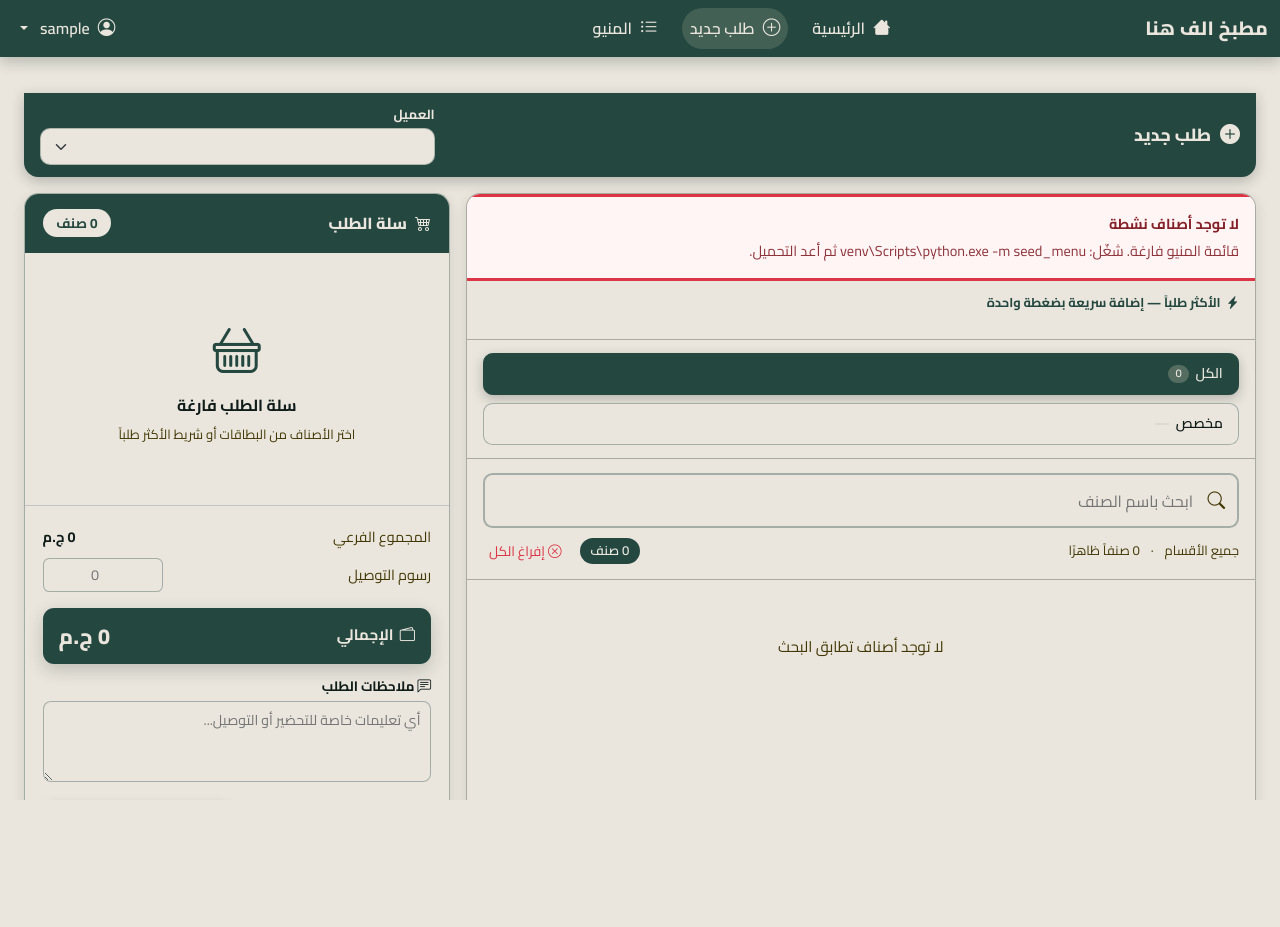
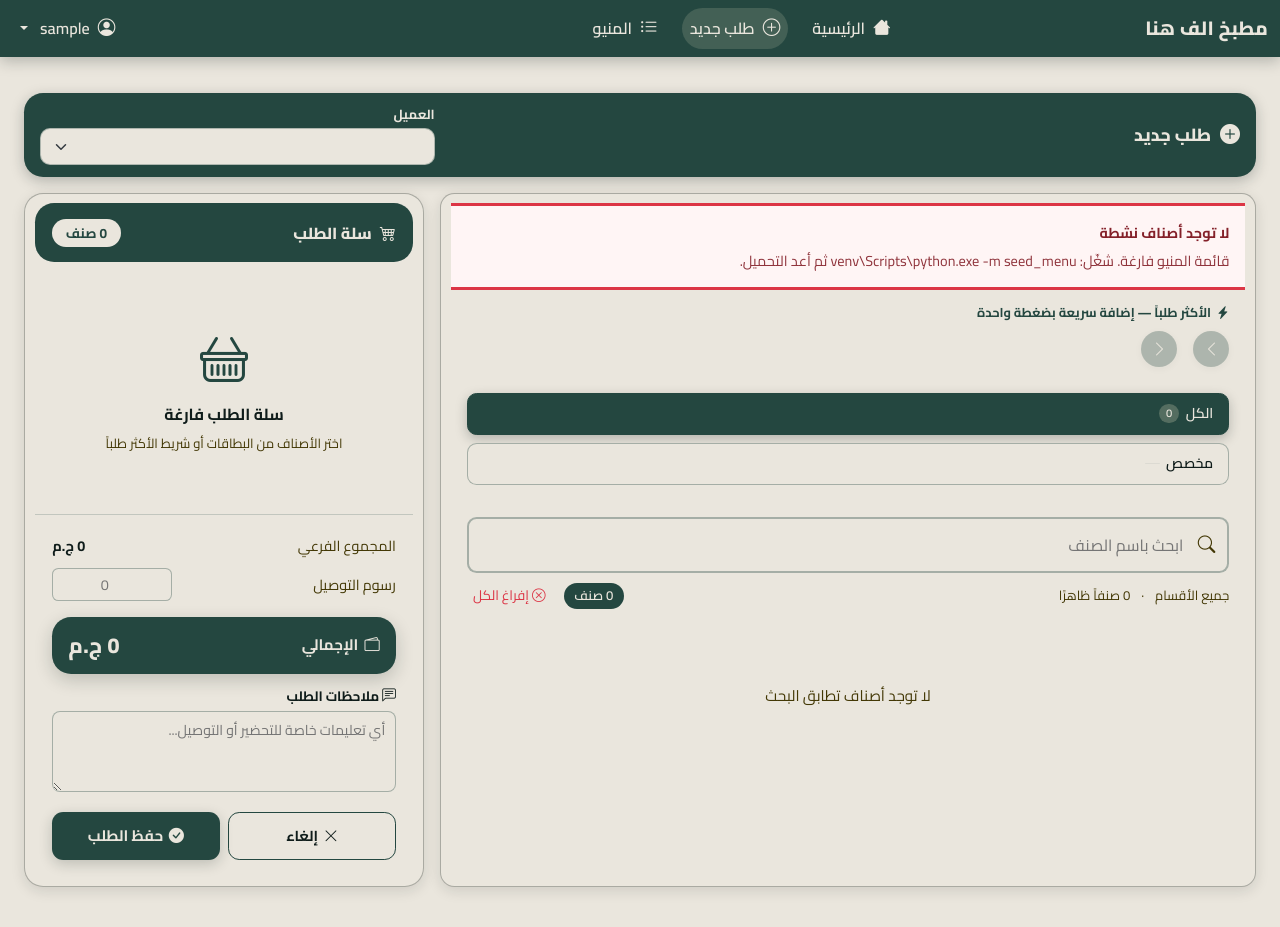
Before and after one commit to Fo2shh/alf_hana, a Django app: page /orders/create/ in a window 1280 px wide. Before the commit the page ends 800 px from the top, so only its background shows below. Run offline with Django 5.2, Linux system fonts and the light colour scheme; the visitor is signed in with stand-in values (Sample User, id 1); data that the repository does not hold is empty; some libraries are stand-ins or nearby versions.

Commit message:
good coffe fix

```diff
--- a/orders/templates/orders/order_form.html
+++ b/orders/templates/orders/order_form.html
@@ -102,11 +102,16 @@
                             <i class="bi bi-lightning-charge-fill"></i>
                             الأكثر طلباً — إضافة سريعة بضغطة واحدة
                         </div>
-                        <div class="quick-strip-list" id="quickList"></div>
+                        <div class="quick-strip-container">
+                            <button type="button" class="quick-strip-nav-btn" id="quickStripPrev" disabled>
+                                <i class="bi bi-chevron-left"></i>
+                            </button>
+                            <div class="quick-strip-list" id="quickList"></div>
+                            <button type="button" class="quick-strip-nav-btn" id="quickStripNext">
+                                <i class="bi bi-chevron-right"></i>
+                            </button>
+                        </div>
                     </div>
-
-                    <!-- TABS -->
-                    <div class="tab-bar" id="categoryTabs" role="tablist"></div>
 
                     <!-- SEARCH -->
                     <div class="picker-search">
@@ -130,6 +135,9 @@
                             </div>
                         </div>
                     </div>
+
+                    <!-- TABS -->
+                    <div class="tab-bar" id="categoryTabs" role="tablist"></div>
 
                     <!-- GRID -->
                     <div class="grid-wrap">
@@ -452,7 +460,50 @@
             chip.querySelector('.chip-price').textContent = it.p > 0 ? it.p + ' ج.م' : 'حسب الوزن';
             list.appendChild(chip);
         });
+
+        // Update button states
+        updateQuickStripButtons();
     }
+
+    function updateQuickStripButtons() {
+        const list = document.getElementById('quickList');
+        const prevBtn = document.getElementById('quickStripPrev');
+        const nextBtn = document.getElementById('quickStripNext');
+
+        if (prevBtn && nextBtn) {
+            // In RTL, the logic is reversed
+            const isAtStart = Math.abs(list.scrollLeft) < 1;
+            const isAtEnd = Math.abs(list.scrollLeft + list.clientWidth - list.scrollWidth) < 1;
+
+            prevBtn.disabled = isAtStart;
+            nextBtn.disabled = isAtEnd;
+        }
+    }
+
+    // Setup quick strip navigation
+    document.addEventListener('DOMContentLoaded', function() {
+        const prevBtn = document.getElementById('quickStripPrev');
+        const nextBtn = document.getElementById('quickStripNext');
+        const list = document.getElementById('quickList');
+
+        if (prevBtn && nextBtn && list) {
+            prevBtn.addEventListener('click', function() {
+                const firstItem = list.firstElementChild;
+                if (firstItem) {
+                    firstItem.scrollIntoView({ behavior: 'smooth', block: 'nearest', inline: 'start' });
+                }
+            });
+
+            nextBtn.addEventListener('click', function() {
+                const lastItem = list.lastElementChild;
+                if (lastItem) {
+                    lastItem.scrollIntoView({ behavior: 'smooth', block: 'nearest', inline: 'end' });
+                }
+            });
+
+            list.addEventListener('scroll', updateQuickStripButtons);
+        }
+    });
 
     function renderTabs() {
         const cats = uniqueCategories();
--- a/static/css/pos.css
+++ b/static/css/pos.css
@@ -13,9 +13,21 @@
 }
 
 /* ---- Page scaffold ---- */
-html, body { height: 100%; }
+html, body {
+    min-height: 100%;
+    overflow-x: hidden;
+}
 
-body { background: var(--cream); }
+body {
+    background: var(--cream);
+    overflow-y: auto;
+}
+
+.page-wrapper {
+    max-width: 1900px;
+    margin: 0 auto;
+    padding: 0.75rem 0.75rem var(--cashier-gap);
+}
 
 .page-wrapper {
     max-width: 1900px;
@@ -30,7 +42,7 @@ body { background: var(--cream); }
     border-bottom: none;
     padding: 0.75rem 1rem;
     box-shadow: 0 4px 14px rgba(15, 28, 26, 0.25);
-    border-radius: 0 0 0.9rem 0.9rem;
+    border-radius: 1.2rem;
     display: grid;
     grid-template-columns: minmax(0, 2fr) minmax(0, 1fr);
     gap: 1rem;
@@ -56,62 +68,66 @@ body { background: var(--cream); }
 
 /* =============== MAIN 2-COL GRID =============== */
 .cashier-grid {
-    display: grid;
-    grid-template-columns: minmax(0, 65fr) minmax(0, 35fr);
-    gap: var(--cashier-gap);
+    display: flex;
+    gap: 1rem;
     margin-top: var(--cashier-gap);
+    flex-direction: row;
+    background: transparent;
+    border: none;
+    border-radius: 0;
+    box-shadow: none;
+    padding: 0;
+    overflow: visible;
+}
+
+.cashier-panel.menu-panel {
+    flex: 1 1 70%;
+    min-width: 0;
+    background: var(--surface);
+    border: 1px solid var(--line-color);
+    border-radius: 0.9rem;
+    box-shadow: var(--shadow-md);
+    padding: 0.6rem;
+}
+
+.cashier-panel.cart-panel {
+    flex: 0 0 400px;
+    max-width: 400px;
+    background: var(--surface);
+    border: 1px solid var(--line-color);
+    border-radius: 1.2rem;
+    box-shadow: var(--shadow-md);
+    padding: 0.6rem;
+    align-self: flex-start;
+}
+
+@media (max-width: 960px) {
+    .cashier-grid { flex-direction: column; }
+    .cashier-panel.menu-panel,
+    .cashier-panel.cart-panel {
+        flex: 0 0 100%;
+        max-width: 100%;
+    }
 }
 @media (max-width: 960px) {
     .cashier-grid { grid-template-columns: 1fr; }
 }
 
-/* Both panels share the sticky + flex layout, overridden below. */
-.cashier-panel {
-    background: var(--surface);
-    border: 1px solid var(--line-color);
-    border-radius: 0.9rem;
-    overflow: hidden;
-    box-shadow: var(--shadow-md);
-    position: sticky;
-    top: calc(var(--cashier-topbar-h) + 0.5rem);
-    max-height: calc(100vh - var(--cashier-topbar-h) - 1.25rem);
+/* =============== LEFT PANEL: MENU PICKER =============== */
+.menu-panel .panel-scroll {
+    overflow: visible;
+    max-height: none;
+    height: auto;
     display: flex;
     flex-direction: column;
 }
-/* MENU PANEL: twice the height to show more categories/items */
-.cashier-panel.menu-panel {
-    max-height: calc(200vh - var(--cashier-topbar-h) - 2rem);
-}
-.cashier-panel.menu-panel .panel-scroll {
-    flex: 1;
-    min-height: 0;
-}
-/* CART PANEL: fit content height, not full screen */
-.cashier-panel.cart-panel {
-    max-height: fit-content;
-    position: relative;
-    top: auto;
-    height: auto;
-}
-@media (max-width: 960px) {
-    .cashier-panel { position: relative; top: auto; max-height: none; }
-    .cashier-panel.cart-panel { position: sticky; bottom: 0; z-index: 15; }
-}
-
-/* =============== LEFT PANEL: MENU PICKER =============== */
-.menu-panel .panel-scroll {
-    overflow-y: auto;
-    flex: 1;
-    min-height: 0;
-}
-.menu-panel .panel-scroll::-webkit-scrollbar { width: 8px; }
-.menu-panel .panel-scroll::-webkit-scrollbar-thumb { background: var(--green); border-radius: 4px; }
 
 /* ---- Search ---- */
 .picker-search {
-    padding: 0.9rem 1rem;
-    border-bottom: 1px solid var(--line-color);
+    padding: 0.75rem 1rem;
     background: var(--cream);
+    margin: 0.5rem 0;
+    order: 3;
 }
 .picker-search .search-wrap { position: relative; }
 .picker-search .search-wrap i {
@@ -151,19 +167,54 @@ body { background: var(--cream); }
 /* ---- Quick strip ---- */
 .quick-strip {
     padding: 0.8rem 1rem;
-    border-bottom: 1px solid var(--line-color);
     background: var(--cream);
+    position: relative;
+    order: 1;
 }
 .quick-strip-title {
     font-size: 0.8rem; color: var(--green); margin-bottom: 0.55rem;
     display: flex; align-items: center; gap: 0.35rem; font-weight: 700;
 }
+.quick-strip-container {
+    display: flex;
+    align-items: center;
+    gap: 0.5rem;
+    position: relative;
+}
 .quick-strip-list {
     display: flex; gap: 0.5rem; overflow-x: auto;
     padding-bottom: 0.3rem;
+    scroll-behavior: smooth;
+    scrollbar-width: none;
+    -ms-overflow-style: none;
 }
-.quick-strip-list::-webkit-scrollbar-track { border: 2px solid var(--cream); }
-.quick-strip-list::-webkit-scrollbar-thumb { border: 2px solid var(--cream); }
+.quick-strip-list::-webkit-scrollbar {
+    display: none;
+}
+.quick-strip-nav-btn {
+    width: 36px;
+    height: 36px;
+    border-radius: 50%;
+    background: var(--green);
+    color: var(--cream);
+    border: none;
+    cursor: pointer;
+    display: flex;
+    align-items: center;
+    justify-content: center;
+    font-size: 1rem;
+    flex-shrink: 0;
+    transition: all 0.2s ease;
+    box-shadow: 0 2px 8px rgba(15, 28, 26, 0.15);
+}
+.quick-strip-nav-btn:hover {
+    background: var(--ink);
+    transform: scale(1.05);
+}
+.quick-strip-nav-btn:disabled {
+    opacity: 0.3;
+    cursor: not-allowed;
+}
 .quick-chip {
     flex-shrink: 0; background: var(--cream); border: 1.5px solid var(--pos-line-strong);
     border-radius: 999px; padding: 0.5rem 0.9rem 0.5rem 0.5rem;
@@ -187,7 +238,6 @@ body { background: var(--cream); }
 /* ---- Tabs (auto-flow: 2 rows, green active) ---- */
 .tab-bar {
     padding: 0.8rem 1rem;
-    border-bottom: 1px solid var(--line-color);
     background: var(--cream);
     display: grid;
     grid-template-rows: repeat(2, minmax(42px, auto));
@@ -195,6 +245,7 @@ body { background: var(--cream); }
     grid-auto-columns: minmax(140px, 1fr);
     gap: 0.5rem;
     overflow-x: auto;
+    order: 2;
 }
 .tab-bar::-webkit-scrollbar-track { border: 2px solid var(--cream); }
 .tab-bar::-webkit-scrollbar-thumb { border: 2px solid var(--cream); }
@@ -224,7 +275,10 @@ body { background: var(--cream); }
 }
 
 /* ---- Grid (inside scroll) ---- */
-.grid-wrap { padding: 1rem; }
+.grid-wrap {
+    padding: 1rem;
+    order: 4;
+}
 .menu-grid {
     display: grid; gap: 0.65rem;
     grid-template-columns: repeat(2, minmax(0, 1fr));
@@ -309,6 +363,7 @@ body { background: var(--cream); }
     --cart-ink: var(--ink);
     background: var(--cream);
     border-color: var(--pos-line-strong);
+    border-radius: 1.2rem;
 }
 .cart-header {
     padding: 0.95rem 1.1rem;
@@ -316,6 +371,7 @@ body { background: var(--cream); }
     background: var(--green);
     color: var(--cream);
     display: flex; justify-content: space-between; align-items: center;
+    border-radius: 1.2rem;
 }
 .cart-header .ch-title {
     display: flex; align-items: center; gap: 0.5rem;
@@ -327,7 +383,11 @@ body { background: var(--cream); }
     font-size: 0.85rem; font-weight: 700;
 }
 
-.cart-body { overflow: visible; flex: 0 0 auto; min-height: auto; padding: 0.75rem 1rem; }
+.cart-body {
+    overflow: visible;
+    padding: 0.75rem 1rem;
+    min-height: 200px;
+}
 
 /* Empty state */
 .cart-empty { padding: 3rem 1rem; text-align: center; color: var(--muted); }
@@ -337,28 +397,31 @@ body { background: var(--cream); }
 
 /* Invoice item row */
 .inv-row {
-    display: grid; grid-template-columns: auto 1fr auto auto auto; gap: 0.5rem;
+    display: grid; grid-template-columns: auto 1fr auto; gap: 0.5rem;
     align-items: start; padding: 0.65rem 0.35rem;
     border-bottom: 1px dashed var(--pos-line);
+    grid-template-areas:
+        "idx info price"
+        ". qty actions";
 }
 .inv-row:last-child { border-bottom: none; }
-.inv-idx { font-size: 0.78rem; color: var(--muted); font-weight: 700; min-width: 22px; padding-top: 2px; }
-.inv-info { min-width: 0; }
+.inv-idx { font-size: 0.78rem; color: var(--muted); font-weight: 700; min-width: 22px; padding-top: 2px; grid-area: idx; }
+.inv-info { min-width: 0; grid-area: info; }
 .inv-name { font-size: 0.9rem; font-weight: 700; color: var(--cart-ink); line-height: 1.25; word-break: break-word; }
 .inv-meta { font-size: 0.75rem; color: var(--muted); margin-top: 0.15rem; display: flex; gap: 0.35rem; flex-wrap: wrap; align-items: center; }
 .inv-weight { display: inline-block; background: var(--pos-tint); color: var(--green); border-radius: 999px; padding: 0.03rem 0.45rem; font-size: 0.7rem; }
 .inv-disc { color: var(--green); font-weight: 700; }
-.inv-qty { display: flex; align-items: center; gap: 0.15rem; background: var(--pos-tint); border-radius: 0.4rem; padding: 0.1rem; }
+.inv-qty { display: flex; align-items: center; gap: 0.15rem; background: var(--pos-tint); border-radius: 0.4rem; padding: 0.1rem; grid-area: qty; margin-top: 0.25rem; }
 .inv-qty button { width: 26px; height: 26px; border-radius: 0.3rem; border: none; background: var(--cream); color: var(--cart-ink); font-weight: 700; cursor: pointer; transition: all 0.1s ease; font-size: 0.9rem; }
 .inv-qty button:hover { background: var(--green); color: var(--cream); }
 .inv-qty span { font-weight: 700; color: var(--cart-ink); min-width: 26px; text-align: center; font-size: 0.9rem; }
-.inv-actions { display: flex; gap: 0.25rem; align-items: center; }
+.inv-actions { display: flex; gap: 0.25rem; align-items: center; grid-area: actions; margin-top: 0.25rem; }
 .inv-act-btn { width: 30px; height: 30px; border: none; border-radius: 0.4rem; cursor: pointer; display: flex; align-items: center; justify-content: center; font-size: 0.9rem; transition: all 0.1s ease; }
 .inv-act-btn.act-disc { background: var(--pos-tint); color: var(--green); }
 .inv-act-btn.act-disc:hover { background: var(--green); color: var(--cream); }
 .inv-act-btn.act-del { background: rgba(220, 53, 69, 0.12); color: #bc2a39; }
 .inv-act-btn.act-del:hover { background: var(--danger); color: #fff; }
-.inv-price-col { text-align: left; min-width: 72px; }
+.inv-price-col { text-align: left; min-width: 72px; grid-area: price; }
 .inv-unit-price { font-size: 0.75rem; color: var(--muted); text-align: left; }
 .inv-line-total { font-size: 0.95rem; font-weight: 800; color: var(--cart-ink); text-align: left; }
 
@@ -376,14 +439,19 @@ body { background: var(--cream); }
 .inv-disc-row .btn-clear-disc:hover { background: var(--green); color: var(--cream); }
 
 /* Cart footer */
-.cart-footer { border-top: 1px solid var(--pos-line); background: var(--cream); padding: 0.9rem 1.1rem 1rem; }
+.cart-footer {
+    border-top: 1px solid var(--pos-line);
+    background: var(--cream);
+    padding: 0.9rem 1.1rem 1rem;
+    border-radius: 0 0 1.2rem 1.2rem;
+}
 .summary-row { display: flex; justify-content: space-between; align-items: center; padding: 0.35rem 0; font-size: 0.9rem; }
 .summary-row.subtotal { color: var(--cart-ink); }
 .summary-row .label { color: var(--muted); }
 .summary-row .value { font-weight: 700; color: var(--cart-ink); }
 .summary-row.delivery input { width: 120px; text-align: center; padding: 0.3rem 0.5rem; background: var(--cream); border: 1.5px solid var(--pos-line-strong); border-radius: 0.4rem; color: var(--cart-ink); font-size: 0.9rem; outline: none; }
 .summary-row.delivery input:focus { border-color: var(--green); box-shadow: var(--ring); }
-.summary-grand { display: flex; justify-content: space-between; align-items: center; background: var(--green); color: var(--cream); padding: 0.75rem 1rem; border-radius: 0.7rem; margin-top: 0.65rem; box-shadow: 0 6px 18px rgba(15, 28, 26, 0.20); }
+.summary-grand { display: flex; justify-content: space-between; align-items: center; background: var(--green); color: var(--cream); padding: 0.75rem 1rem; border-radius: 1.2rem; margin-top: 0.65rem; box-shadow: 0 6px 18px rgba(15, 28, 26, 0.20); }
 .summary-grand .label { font-size: 0.95rem; font-weight: 700; display: flex; align-items: center; gap: 0.4rem; }
 .summary-grand .label i { color: var(--cream); }
 .summary-grand .value { font-size: 1.35rem; font-weight: 800; letter-spacing: 0.3px; }
```
